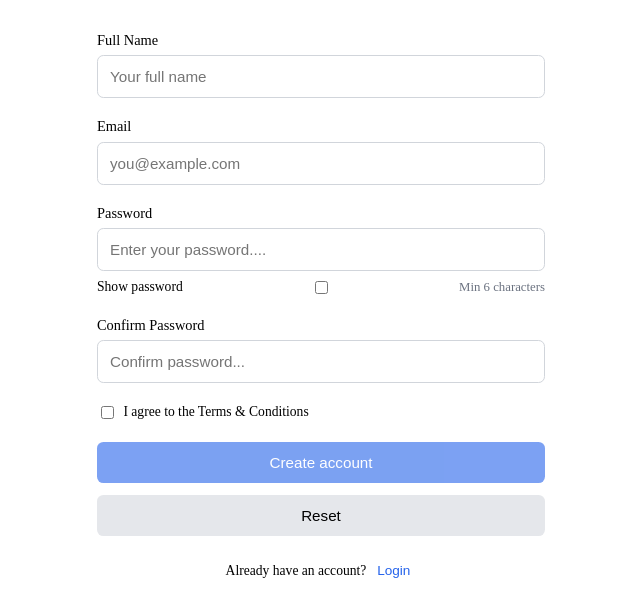
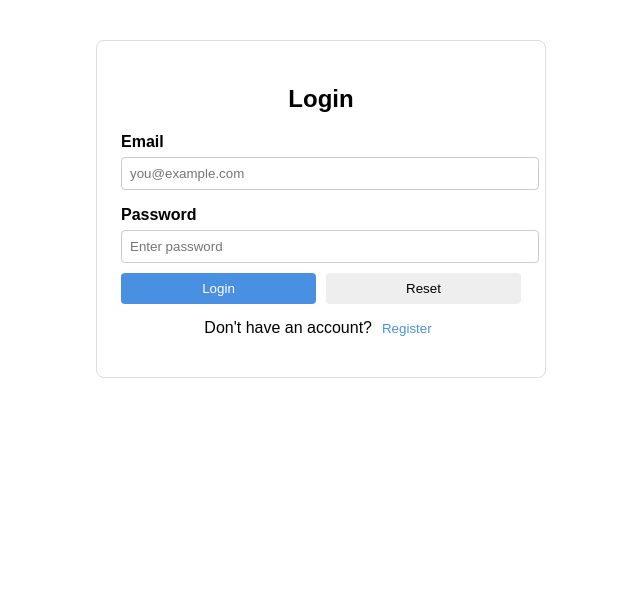
Before and after one commit to elhamatokhi/React-Hook-Form, a React (Vite) app: page / in a window 1280 px wide. Shown: the top 616 px of the page, without its empty margins (319-959 px from the left). Built offline with nearby package versions, Linux system fonts and the light colour scheme.

Commit message:
Add loginFrom

```diff
--- a/src/App.jsx
+++ b/src/App.jsx
@@ -1,13 +1,18 @@
-import { useState } from 'react'
 import './App.css'
+import LoginForm from './components/LoginForm'
 import RegisterForm from './components/RegisterForm'
+import { useState } from 'react';
 
 function App() {
-  const [count, setCount] = useState(0)
+  const [showLogin, setShowLogin] = useState(true);
 
   return (
     <div>
-      <RegisterForm></RegisterForm>
+      {
+        showLogin ? (
+          <LoginForm onSwitchToRegister={()=>setShowLogin(false)}/>
+        ) : (<RegisterForm onSwitchToLogin={() => setShowLogin(true)} />)
+      }
     </div>
   )
 }
--- a/src/components/LoginForm.jsx
+++ b/src/components/LoginForm.jsx
@@ -0,0 +1,76 @@
+import { useState } from "react";
+import { set, useForm } from "react-hook-form";
+import '../styles/login.css'
+export default function LoginForm({ onSwitchToRegister}){
+    const [success, setSuccess] = useState("")
+
+    const {
+        register,
+        handleSubmit,
+        formState: {errors, isValid, isSubmitting},
+        reset
+    } = useForm
+    ({
+        mode:"onTouched"
+    })
+
+    function onSubmit(data){
+        console.log("User Logged In: ", data)
+        setSuccess("Login successfull!")
+    }
+
+    function handleReset(){
+        reset()
+        setSuccess("")
+    }
+
+    return (
+        <form className="login" onSubmit={handleSubmit(onSubmit)}>
+            <h2>Login</h2>
+
+        {success && <div className="login__success">{success}</div>}
+
+        {/* Email  */}
+        <div className="login__field">
+            <label className="login__label">Email</label>
+            <input
+            type="email"
+            className="login__input"
+            placeholder="you@example.com"
+            {...register("email",{required: "Email is required"})}
+            />
+
+            {errors.email && (
+                <div className="login__error">{errors.email.message}</div>
+            )}
+        </div>
+
+
+        {/* Password */}
+        <div className="logi__field">
+            <label className="login__label">Password</label>
+            <input type="password" className="login__input"
+            placeholder="Enter password"
+            {...register("password", {required: "Password is required"})}
+            />
+
+            {errors.password && (
+                <div className="login__error">{errors.password.message}</div>
+            )}
+        </div>
+
+        {/* Actions */}
+        <div className="login__actions">
+            <button type="submit" disabled={!isValid || isSubmitting}>Login</button>
+            <button type="button" onClick={handleReset}>Reset</button>
+        </div>
+
+        <p className="login__switch">
+            Don't have an account?
+            <button type="button" onClick={onSwitchToRegister}> Register</button>
+        </p>
+
+        </form>
+    )
+
+}
--- /dev/null
+++ b/src/styles/login.css
@@ -0,0 +1,94 @@
+.login {
+  max-width: 400px;
+  margin: 40px auto;
+  padding: 24px;
+  border: 1px solid #ddd;
+  border-radius: 8px;
+  background-color: #fff;
+  font-family: Arial, sans-serif;
+}
+
+.login h2 {
+  text-align: center;
+  margin-bottom: 20px;
+}
+
+.login__field {
+  margin-bottom: 16px;
+}
+
+.login__label {
+  display: block;
+  margin-bottom: 6px;
+  font-weight: 600;
+}
+
+.login__input {
+  width: 100%;
+  padding: 8px;
+  border: 1px solid #ccc;
+  border-radius: 4px;
+}
+
+.login__input:focus {
+  border-color: #4a90e2;
+  outline: none;
+}
+
+.login__error {
+  color: red;
+  font-size: 0.85rem;
+  margin-top: 4px;
+}
+
+.login__success {
+  background-color: #e6ffed;
+  color: #2e7d32;
+  padding: 10px;
+  border-radius: 4px;
+  margin-bottom: 15px;
+}
+
+.login__actions {
+  display: flex;
+  gap: 10px;
+  margin-top: 10px;
+}
+
+.login__actions button {
+  flex: 1;
+  padding: 8px;
+  border: none;
+  border-radius: 4px;
+  cursor: pointer;
+}
+
+.login__actions button[type="submit"] {
+  background-color: #4a90e2;
+  color: white;
+}
+
+.login__actions button[type="submit"]:hover {
+  background-color: #357bd8;
+}
+
+.login__actions button[type="button"] {
+  background-color: #eee;
+}
+
+.login__switch {
+  margin-top: 15px;
+  text-align: center;
+}
+
+.login__switch button {
+  background: none;
+  border: none;
+  color: #4a90e2;
+  cursor: pointer;
+  margin-left: 4px;
+}
+
+.login__switch button:hover {
+  text-decoration: underline;
+}
```
